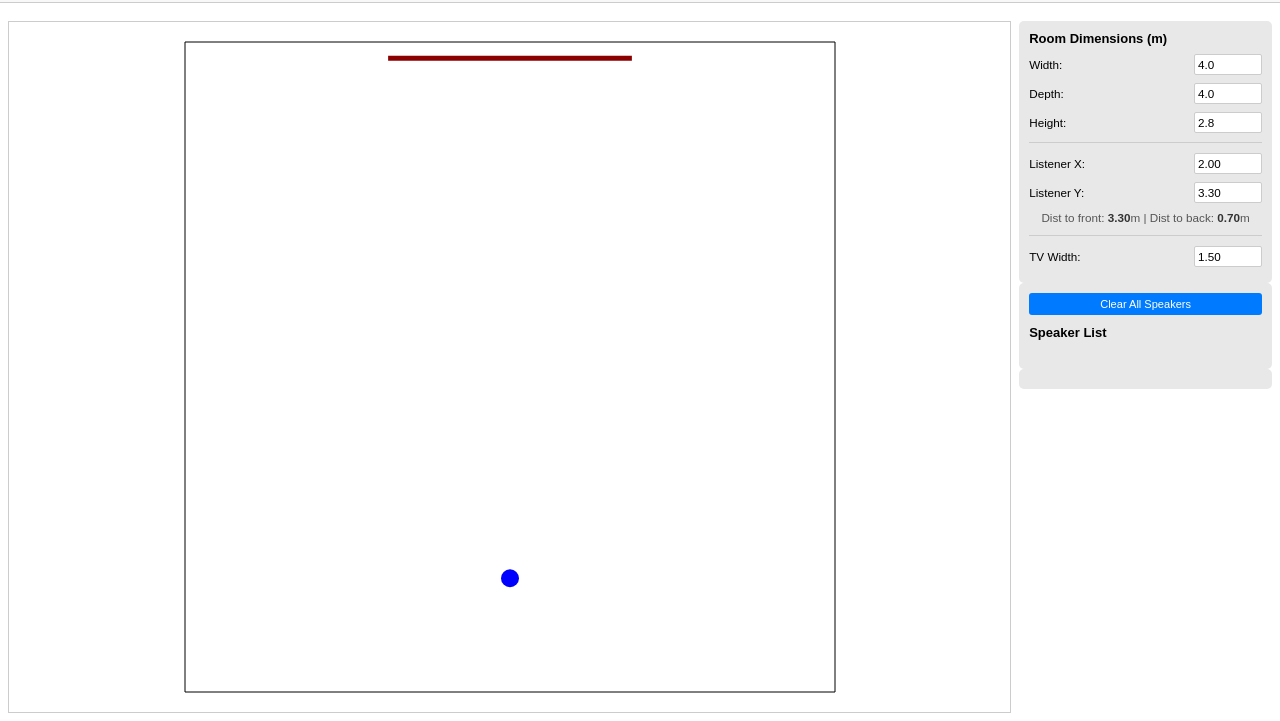
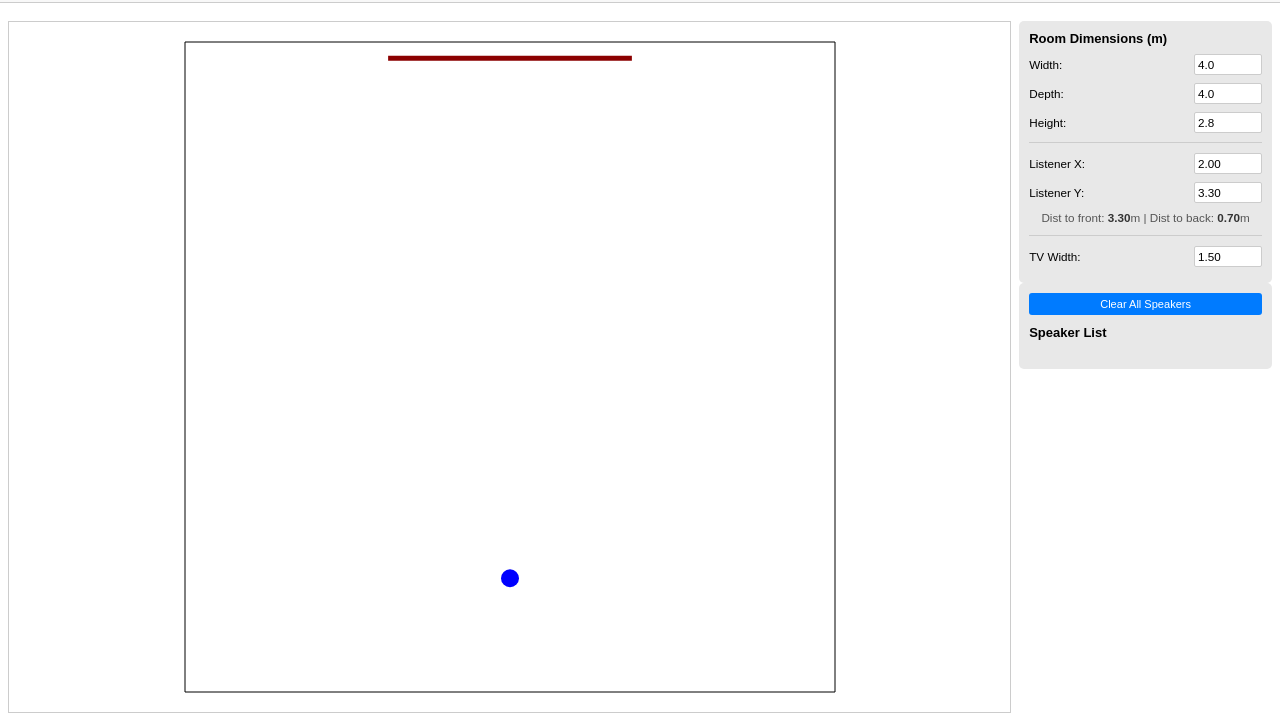
Before and after one commit to vit3k/hometheaterdesigner, a website built with Vite: page index.html in a window 1280 px wide. Shown: the part 79-800 px from the top of the page. Built offline with nearby package versions, Linux system fonts and the light colour scheme.

Commit message:
Remove unused empty div and whitespace from index.html

```diff
--- a/index.html
+++ b/index.html
@@ -8,7 +8,6 @@
 </head>
 <body>
     <h1>Home Theater Designer</h1>
-
     <div id="toolbar">
         <div class="button-group">
             <button id="save-design-btn" title="Save Design">
@@ -122,14 +121,9 @@
                     <h2>Speaker List</h2>
                     <ul id="speaker-list"></ul>
                 </div>
-
-                <div class="controls-io">
-                </div>
             </div>
         </div>
     </div>
-
-
     <script type="module" src="/src/main.ts"></script>
 </body>
 </html>
```
